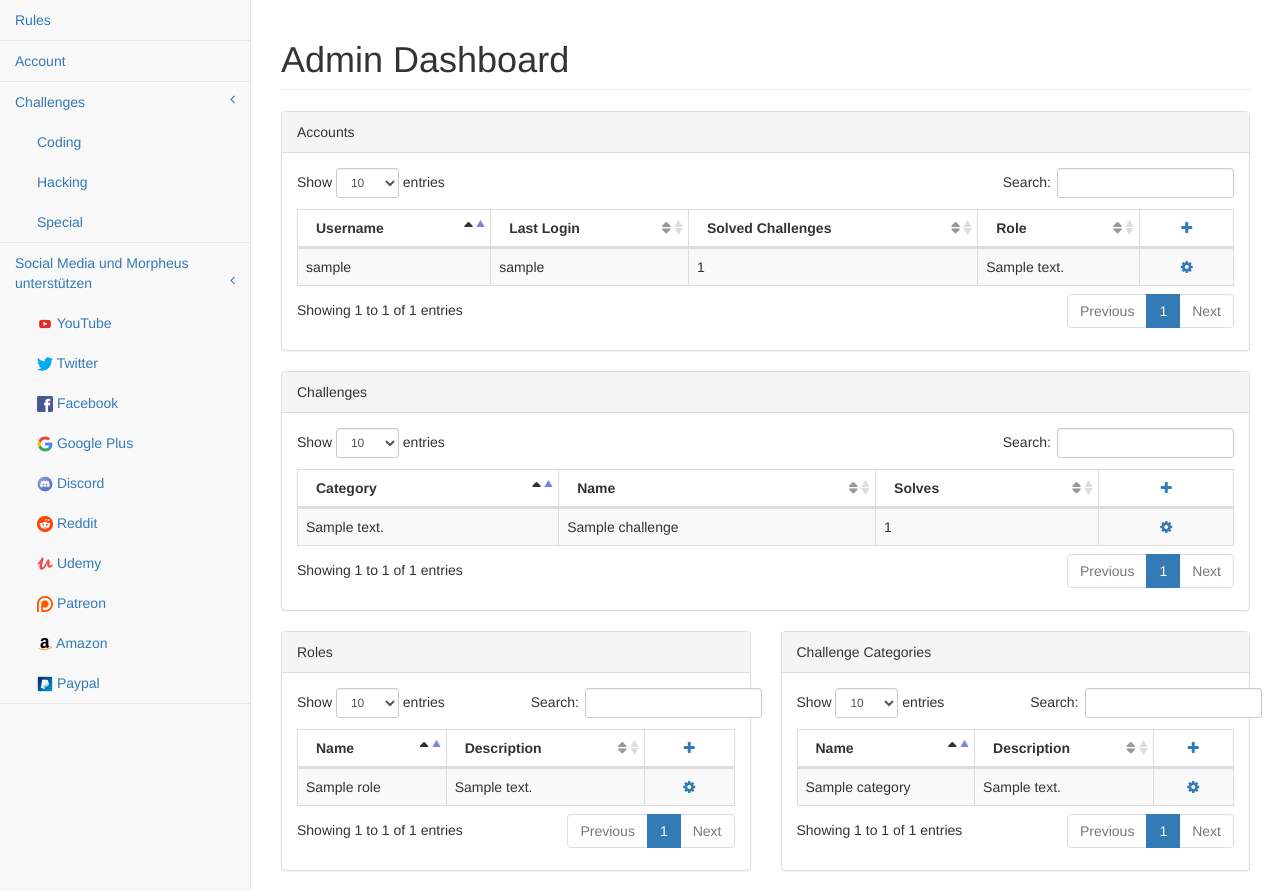
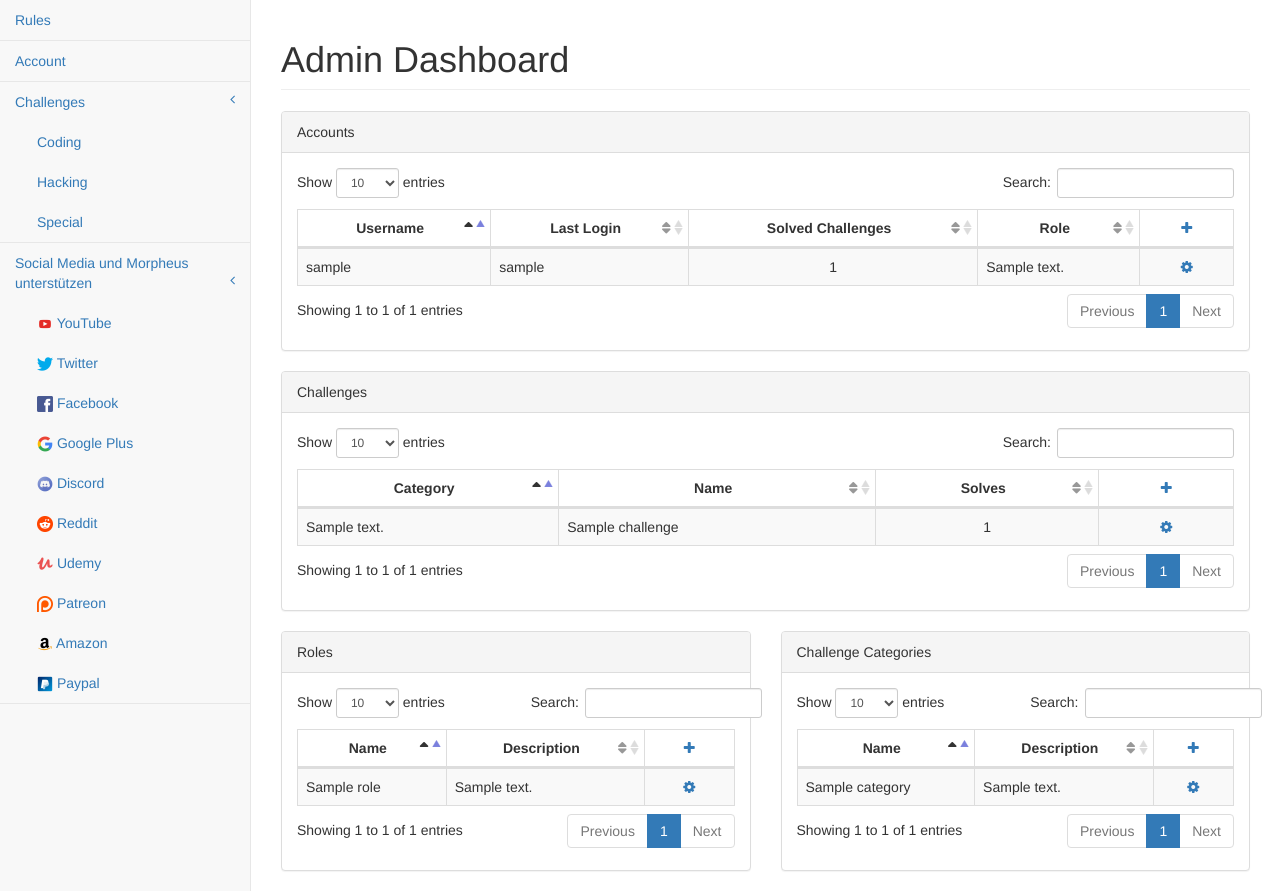
Before and after one commit to felbinger/ci-api, a Flask app: template app/templates/dashboard.html in a window 1280 px wide. Shown: the part 51-942 px from the top of the page. Run offline with Flask 2, Linux system fonts and the light colour scheme; the template is opened without the code that fills it: most values are stand-ins (such as "Sample title", 1, 10 or a date in 2020); parts of the project's set-up code (start-up, migrations or seed data) failed here and were passed over; some libraries are stand-ins or nearby versions.

Commit message:
changed column headers in admin dashboard

```diff
--- a/app/templates/dashboard.html
+++ b/app/templates/dashboard.html
@@ -64,10 +64,10 @@
                                 <table width="100%" class="table table-striped table-bordered table-hover" id="accountList">
                                     <thead>
                                         <tr>
-                                            <th>Username</th>
-                                            <th>Last Login</th>
-                                            <th>Solved Challenges</th>
-                                            <th>Role</th>
+                                            <th style="text-align: center;">Username</th>
+                                            <th style="text-align: center;">Last Login</th>
+                                            <th style="text-align: center;">Solved Challenges</th>
+                                            <th style="text-align: center;">Role</th>
                                             <th style="text-align: center;" class="no-sort"><a data-target="#modalCreateAccount" data-toggle="modal"><i class="fa fa-plus fa-fw"></i></a></th>
                                         </tr>
                                     </thead>
@@ -76,7 +76,7 @@
                                         <tr class="odd gradeX">
                                             <td>{{ account['username'] }}</td>
                                             <td>{{ account['lastLogin'] }}</td>
-                                            <td>{{ account['solved']|length }}</td>
+                                            <td align="center">{{ account['solved']|length }}</td>
                                             <td>{{ account['role']['description'] }}</td>
                                             <td align="center">
                                                 <a onclick='openModalUpdateAccount({{ account|tojson }})'>
@@ -105,9 +105,9 @@
                                 <table width="100%" class="table table-striped table-bordered table-hover" id="challengeList">
                                     <thead>
                                         <tr>
-                                            <th>Category</th>
-                                            <th>Name</th>
-                                            <th>Solves</th>
+                                            <th style="text-align: center;">Category</th>
+                                            <th style="text-align: center;">Name</th>
+                                            <th style="text-align: center;">Solves</th>
                                             <th style="text-align: center;" class="no-sort"><a data-target="#modalCreateChallenge" data-toggle="modal"><i class="fa fa-plus fa-fw"></i></a></th>
                                         </tr>
                                     </thead>
@@ -116,7 +116,7 @@
                                         <tr class="odd gradeX">
                                             <td>{{ challenge['category']['description'] }}</td>
                                             <td>{{ challenge['name'] }}</td>
-                                            <td>{{ challenge['solveCount'] }}</td>
+                                            <td align="center">{{ challenge['solveCount'] }}</td>
                                             <td align="center">
                                                 <a onclick='openModalUpdateChallenge({{ challenge|tojson }})'>
                                                     <i class="fa fa-gear fa-fw"></i>
@@ -144,8 +144,8 @@
                                 <table width="100%" class="table table-striped table-bordered table-hover" id="rolelist">
                                     <thead>
                                         <tr>
-                                            <th>Name</th>
-                                            <th>Description</th>
+                                            <th style="text-align: center;">Name</th>
+                                            <th style="text-align: center;">Description</th>
                                             <th style="text-align: center;" class="no-sort"><a data-target="#modalCreateRole" data-toggle="modal"><i class="fa fa-plus fa-fw"></i></a></th>
                                         </tr>
                                     </thead>
@@ -178,8 +178,8 @@
                                 <table width="100%" class="table table-striped table-bordered table-hover" id="categoryList">
                                     <thead>
                                         <tr>
-                                            <th>Name</th>
-                                            <th>Description</th>
+                                            <th style="text-align: center;">Name</th>
+                                            <th style="text-align: center;">Description</th>
                                             <th style="text-align: center;" class="no-sort"><a data-target="#modalCreateCategory" data-toggle="modal"><i class="fa fa-plus fa-fw"></i></a></th>
                                         </tr>
                                     </thead>
```
